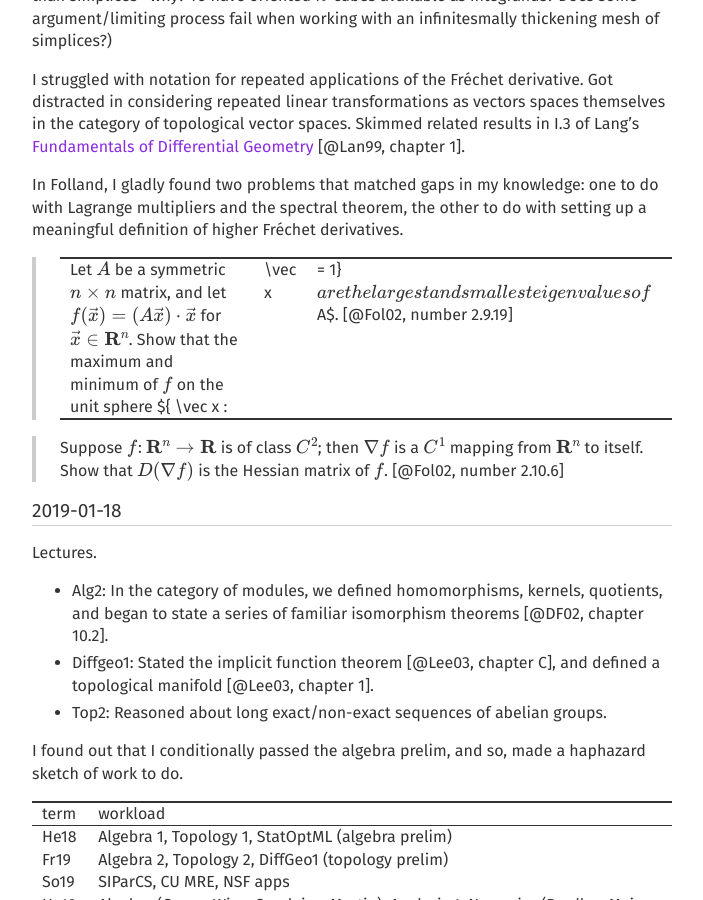
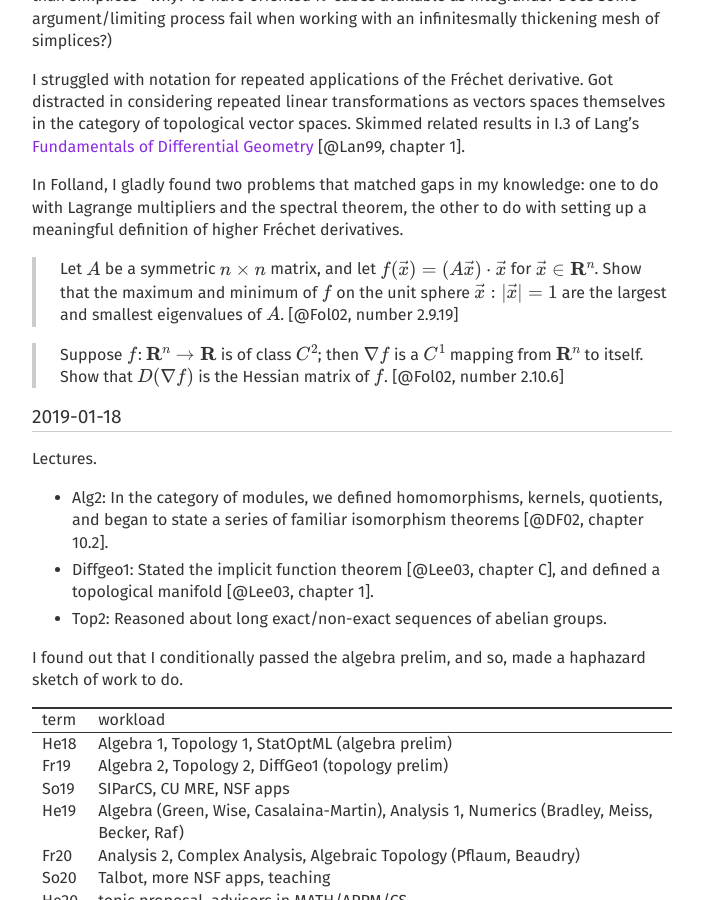
Before and after one commit to coltongrainger/journal, a Jekyll site: the page built from index.md, in a window 1280 px wide and 900 px high, scrolled down 326 px. Shown: the whole window, without its empty margins (288-991 px from the left). Built offline with Jekyll 4.4.1, drawn with Linux system fonts in a browser that asks for light colours; our own code applies the rules of GitHub Pages for plain Markdown files; formulas are drawn with MathJax 3.

Commit message:
Typo in TeX

```diff
--- a/index.md
+++ b/index.md
@@ -18,7 +18,7 @@ I struggled with notation for repeated applications of the Fréchet derivative.
 
 In Folland, I gladly found two problems that matched gaps in my knowledge: one to do with Lagrange multipliers and the spectral theorem, the other to do with setting up a meaningful definition of higher Fréchet derivatives.
 
-> Let $A$ be a symmetric $n \times n$ matrix, and let $f(\vec{x}) = (A \vec x) \cdot \vec x$ for $\vec x \in \mathbf{R}^n$. Show that the maximum and minimum of $f$ on the unit sphere $\{ \vec x : |\vec x| = 1\}$ are the largest and smallest eigenvalues of $A$. [@Fol02, number 2.9.19]
+> Let $A$ be a symmetric $n \times n$ matrix, and let $f(\vec{x}) = (A \vec x) \cdot \vec x$ for $\vec x \in \mathbf{R}^n$. Show that the maximum and minimum of $f$ on the unit sphere $\{ \vec x : \lvert\vec x\rvert = 1\}$ are the largest and smallest eigenvalues of $A$. [@Fol02, number 2.9.19]
 
 > Suppose $f \colon \mathbf{R}^n \to \mathbf{R}$ is of class $C^2$; then $\nabla f$ is a $C^1$ mapping from $\mathbf{R}^n$ to itself. Show that $D(\nabla f)$ is the Hessian matrix of $f$. [@Fol02, number 2.10.6]
 
```
